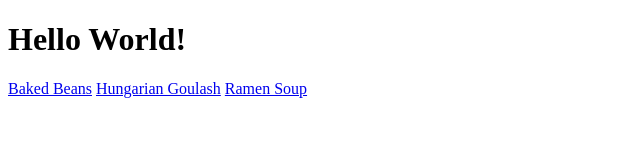
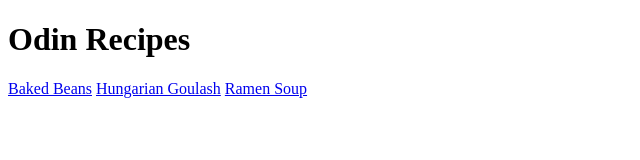
Before and after one commit to bogdaba/odin-recipes, a plain HTML site: page index.html in a window 1280 px wide. Shown: the full height of the page, 0-640 px from the left. Drawn offline with Linux system fonts and the light colour scheme.

Commit message:
Fix heading

```diff
--- a/index.html
+++ b/index.html
@@ -7,7 +7,7 @@
 </head>
 
 <body>
-  <h1>Hello World!</h1>
+  <h1>Odin Recipes</h1>
   <a href="recipes/baked-beans.html">Baked Beans</a>
   <a href="recipes/hungarian-goulash.html">Hungarian Goulash</a>
   <a href="recipes/ramen.html">Ramen Soup</a>
```
